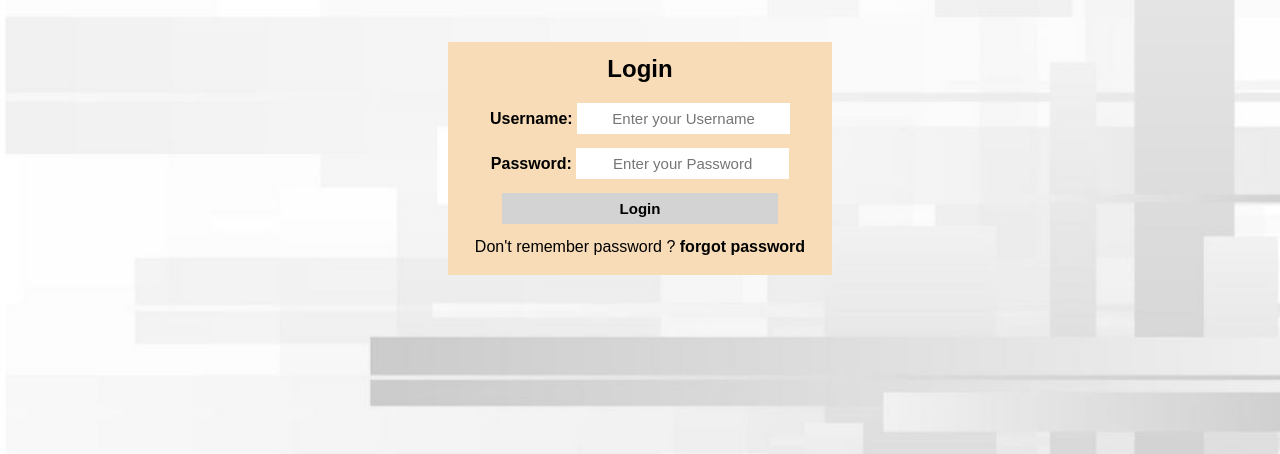
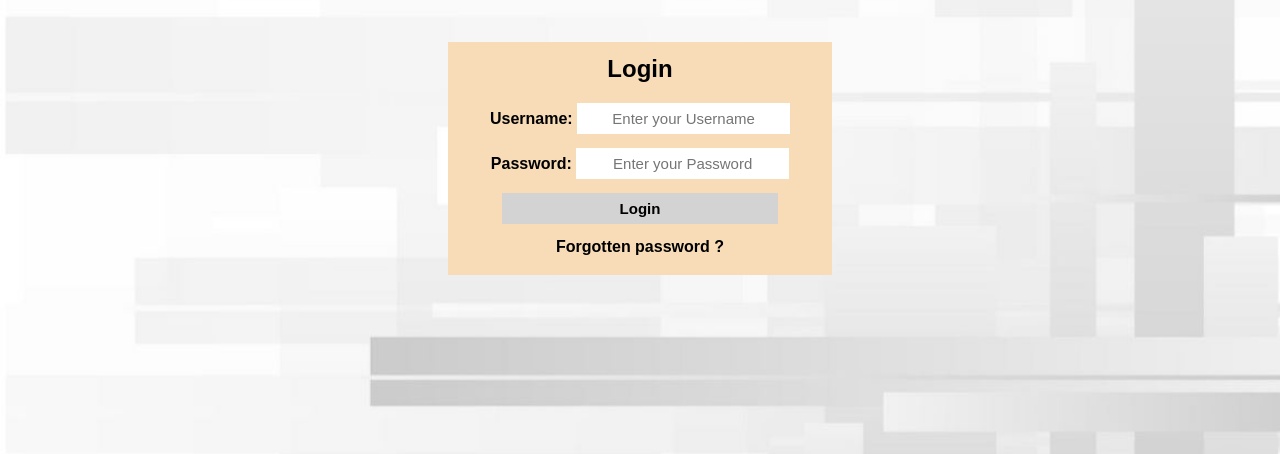
Before and after one commit to Mozahmad292/University-Course-Registration, a PHP site: page /View/login.php in a window 1280 px wide. Shown: the part 214-668 px from the top of the page. Run offline with PHP 8.4, Linux system fonts and the light colour scheme.

Commit message:
login.php & forgotPassword.php file updated

```diff
--- a/View/forgotPassword.php
+++ b/View/forgotPassword.php
@@ -27,7 +27,7 @@
           </li>
         </b>
         <li>
-          Don't need to reset ? <a href="login.php">Login</a>
+          Don't need to reset password ? <a href="login.php">Login</a>
         </li>
       </form>
     </div>
--- a/View/login.php
+++ b/View/login.php
@@ -33,7 +33,7 @@
           </li>
         </b>
         <li>
-          Don't remember password ? <a href="forgotPassword.php">forgot password</a>
+          <a href="forgotPassword.php">Forgotten password ?</a>
         </li>
       </form>
     </div>
```
